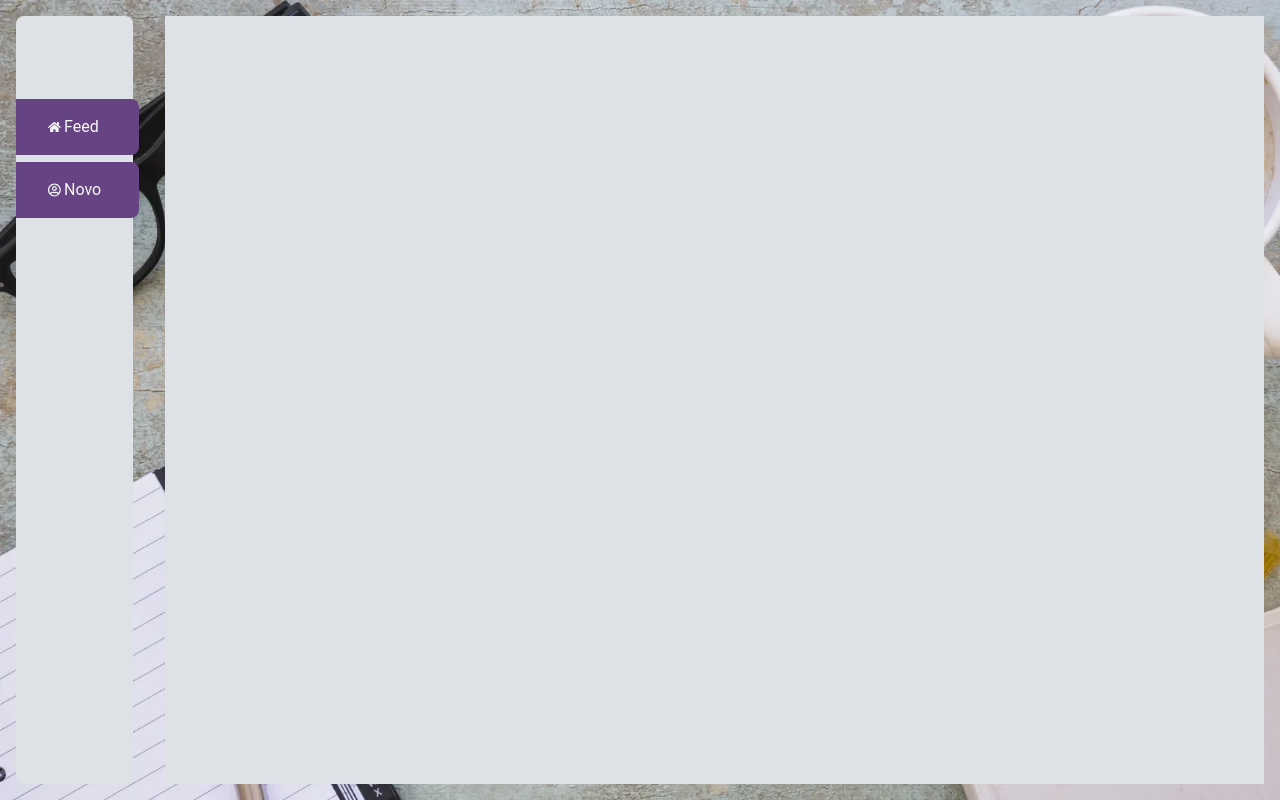
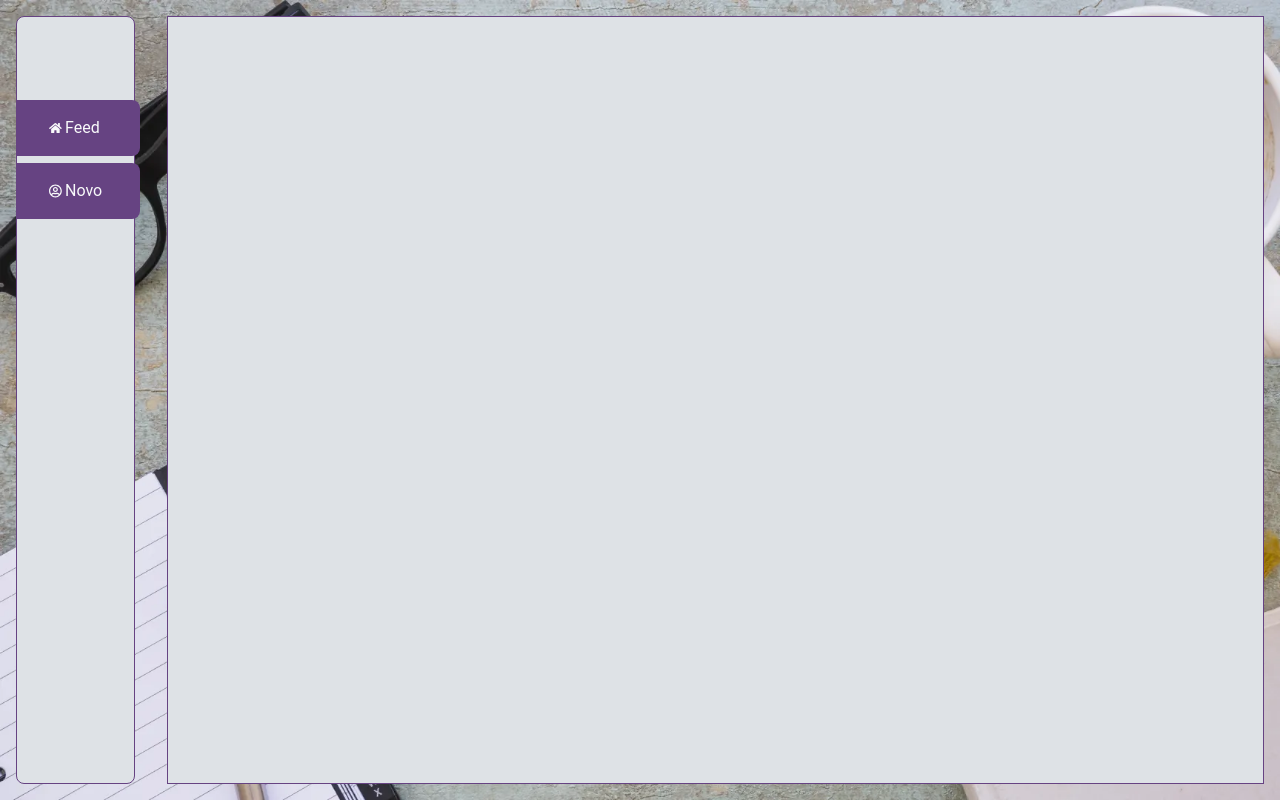
Before and after one commit to ErickKoga/social-todo-front, a Next.js app: page /feed in a window 1280 px wide. Built offline with nearby package versions, Linux system fonts and the light colour scheme.

Commit message:
style: Improved visibility of content box.

```diff
--- a/src/components/Nav/Nav.module.css
+++ b/src/components/Nav/Nav.module.css
@@ -7,6 +7,7 @@
   padding: 5rem 0;
   width: auto;
   display: flex;
+  border: 1px solid var(--color-primary-dark);
 }
 
 .navbar ul {
--- a/src/pages/feed/feed.module.css
+++ b/src/pages/feed/feed.module.css
@@ -14,6 +14,7 @@
   height: 100%;
   background-color: var(--color-bw7);
   padding: 1rem;
+  border: 1px solid var(--color-primary-dark);
 }
 
 .feed {
```
